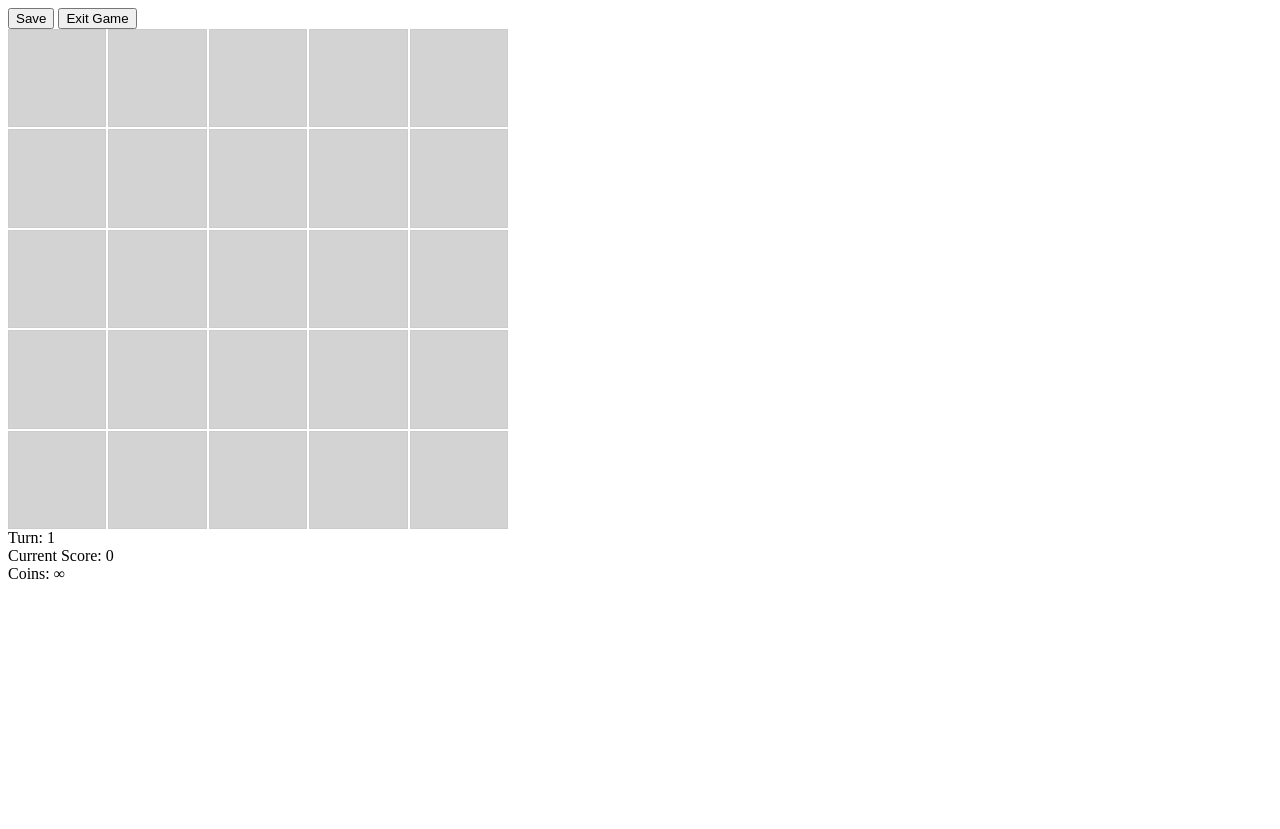
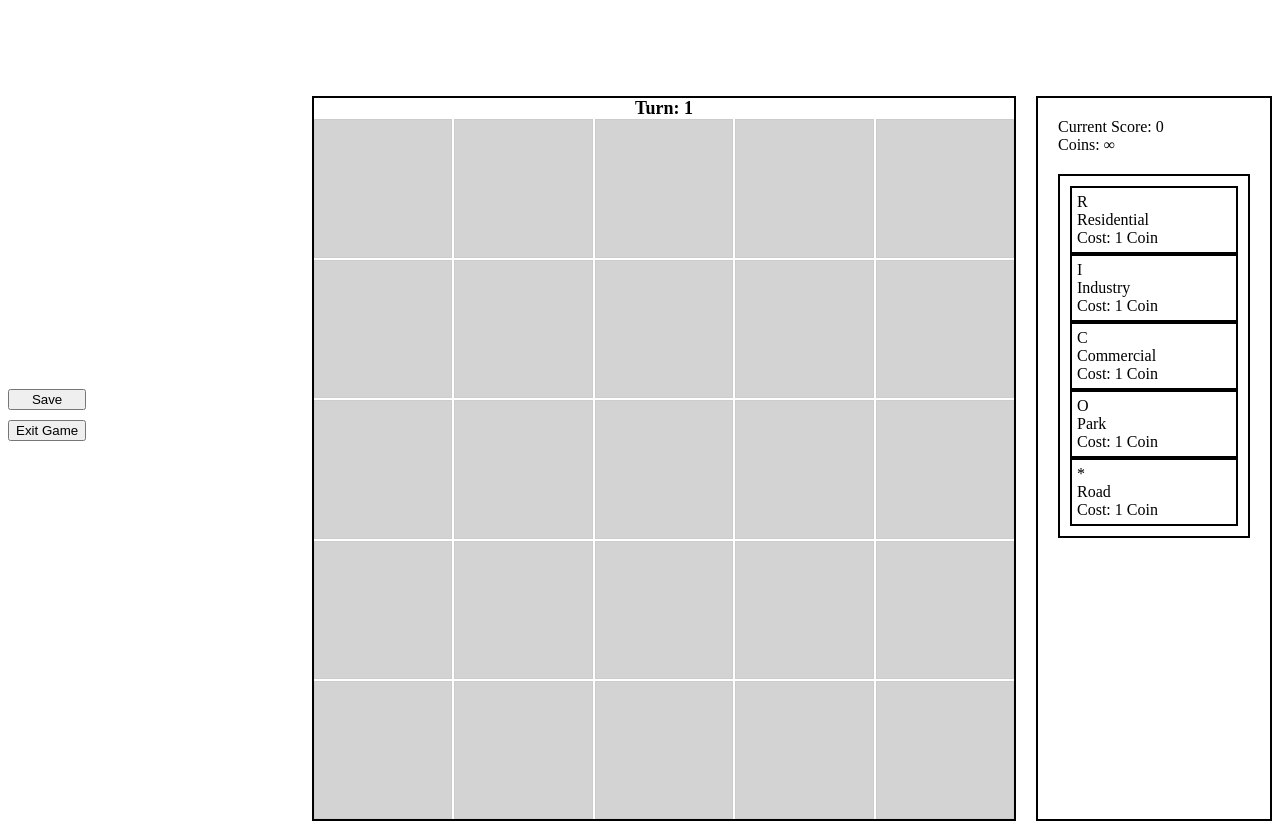
Before and after one commit to hendrikyong/SPM_Pookie_Bears, a plain HTML site: page free-play-mode.html in a window 1280 px wide. Before the commit the page ends 800 px from the top, so only its background shows below. Drawn offline with Linux system fonts and the light colour scheme; a web font is replaced by a local one.

Commit message:
Added basic css

```diff
--- a/css/freeplay.css
+++ b/css/freeplay.css
@@ -1,11 +1,40 @@
 /* styles.css */
+body {
+    display: flex;
+    justify-content: center;
+    align-items: center;
+
+
+}
+
+.buttons {
+    display: flex;
+    flex-direction: column;
+    gap: 10px;
+}
+
+.grid-container {
+    display: flex;
+    flex-direction: column;
+    align-items: center;
+    border: 2px solid black
+
+}
+
+#turnbox {
+    font-size: 18px;
+    font-weight: bold;
+
+}
+
 #grid {
     display: grid;
     grid-template-columns: repeat(5, 1fr); /* 5 columns */
     grid-template-rows: repeat(5, 1fr);    /* 5 rows */
     gap: 2px; /* Optional: space between boxes */
-    width: 500px; /* Set width */
-    height: 500px; /* Set height */
+    width: 700px; /* Set width */
+    height: 700px; /* Set height */
+
 }
 
 .grid-box {
@@ -14,8 +43,42 @@
     display: flex;
     align-items: center;
     justify-content: center;
+
 }
 
 .grid-box:hover {
     background-color: gray; /* Optional: hover effect */
 }
+
+#game {
+    display: flex;
+    justify-content: center;
+    gap: 20px;
+    width: 75vw;
+    margin-left: auto;
+    margin-top: 7%
+}
+
+#info-container {
+    display: flex;
+    flex-direction: column;
+    gap: 20px;
+    border: 2px solid black;
+    width: 300px;
+    padding: 20px;
+    margin-left: auto; /* Push to the right */
+}
+
+.scoreboard {
+    gap: 20px;
+}
+
+.building-options {
+    border: 2px solid black;
+    padding: 10px;
+}
+
+.building {
+    border: 2px solid black;
+    padding: 5px;
+}
--- a/free-play-mode.html
+++ b/free-play-mode.html
@@ -18,14 +18,50 @@
         <button id="exit-button" onclick="#">Exit Game</button>
     </div>
 
+    <div id="game">
+
+
+
+        <div class="foundation">
+            <div class="grid-container">
+                <div id="turnbox">Turn: <span id="turn">1</span></div>
                 <div class="foundation">
                     <div class="grid" id="grid"></div>
                 </div>
+            </div>
+        </div>
 
+        <div id="info-container">
             <div class="scoreboard">
-        <div id="turnbox">Turn: <span id="turn">1</span></div>
                 <div class="scorebox">Current Score: <span id="score">0</span></div>
                 <div class="coinbox">Coins: <span id="coins">∞</span></div>
+            </div>
+
+            <div id="buildings-container">
+                <div class="building-options">
+                    <div class="building" id="residential" onclick ="selectBuilding('residential')">
+                        <div class="building-type">R</div>
+                        <div>Residential<br>Cost: 1 Coin</div>
+                    </div>
+                    <div class="building" id="industry" onclick ="selectBuilding('industry')">
+                        <div class="building-type">I</div>
+                        <div>Industry<br>Cost: 1 Coin</div>
+                    </div>
+                    <div class="building" id="commercial" onclick ="selectBuilding('commercial')">
+                        <div class="building-type">C</div>
+                        <div>Commercial<br>Cost: 1 Coin</div>
+                    </div>
+                    <div class="building" id="park" onclick ="selectBuilding('park')">
+                        <div class="building-type">O</div>
+                        <div>Park<br>Cost: 1 Coin</div>
+                    </div>
+                    <div class="building" id="road" onclick ="selectBuilding('road')">
+                        <div class="building-type">*</div>
+                        <div>Road<br>Cost: 1 Coin</div>
+                    </div>
+                </div>
+            </div>
+        </div>
     </div>
 
 
--- a/game logic/freePlayMode.js
+++ b/game logic/freePlayMode.js
@@ -29,3 +29,7 @@ function createGrid(size) {
 function expandGrid(size) {
     createGrid(size);
 }
+
+const buildings = {
+
+}
```
Lines whose indentation alone changed are shown as unchanged.
